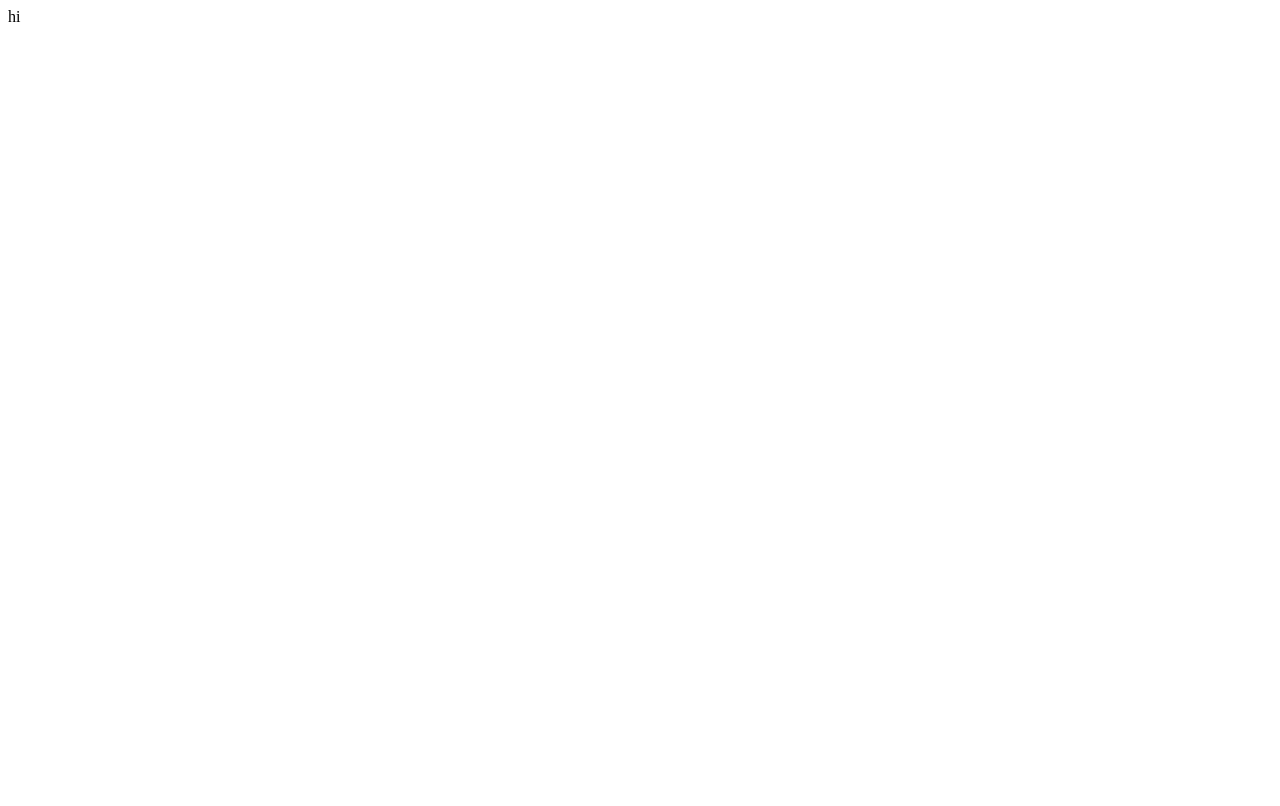
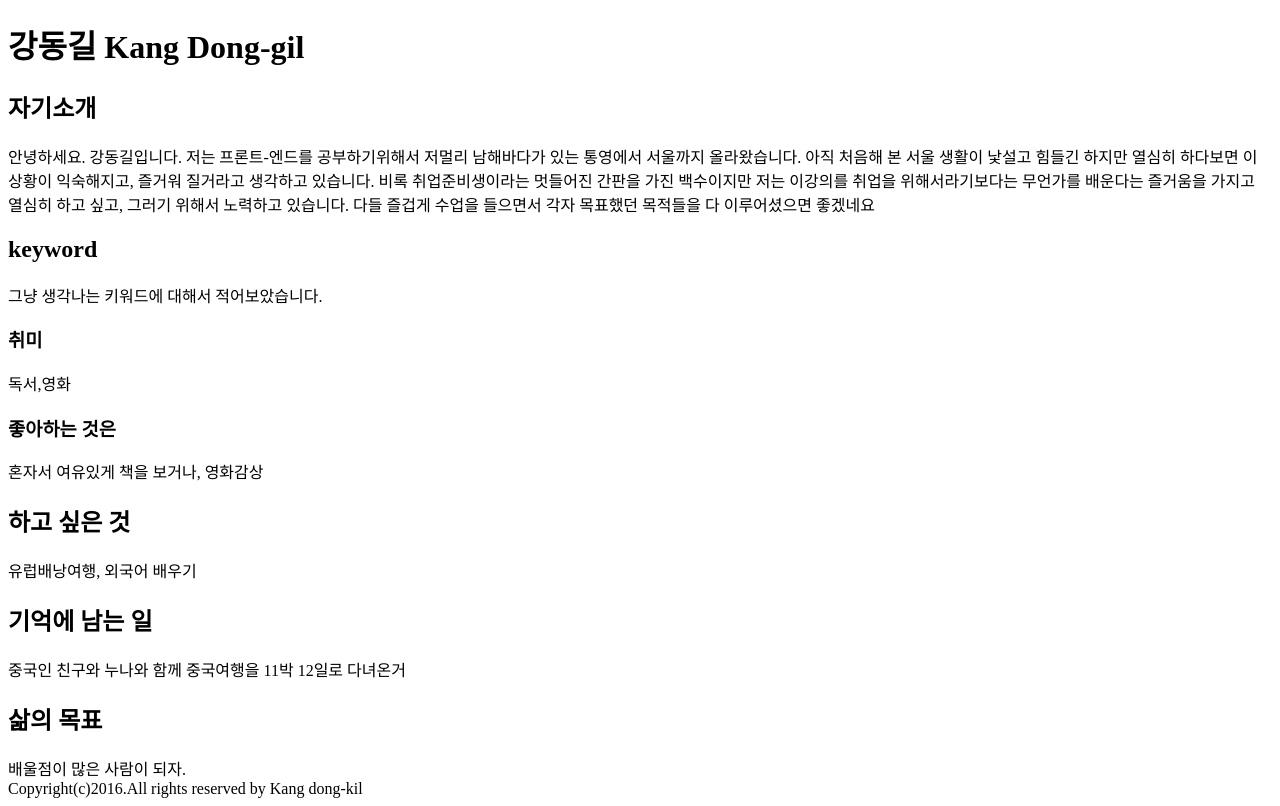
Before and after one commit to kangdongkil/fecamp, a plain HTML site: page index.html in a window 1280 px wide. Drawn offline with Linux system fonts and the light colour scheme.

Commit message:
index.html 파일변경

```diff
--- a/index.html
+++ b/index.html
@@ -1,8 +1,52 @@
 <!DOCTYPE html>
 <html>
     <head>
+        <meta charset="UTF-8" />
+        <meta name="viewport" content=""/>
+        <meta property="og:title" content="동기리네 사이트"/>
+        <meta property="og:description" content=""/>
+        <meta property="og:image" content=""/>
+        <title>자기소개</title>
+
     </head>
     <body>
-        hi
+
+        <h1>강동길 Kang Dong-gil</h1>
+        <section>
+            <h2>자기소개</h2>
+            안녕하세요. 강동길입니다.
+            저는 프론트-엔드를 공부하기위해서 저멀리 남해바다가 있는 통영에서 서울까지 올라왔습니다.
+            아직 처음해 본 서울 생활이 낯설고 힘들긴 하지만 열심히 하다보면 이상황이 익숙해지고, 즐거워 질거라고 생각하고 있습니다.
+            비록 취업준비생이라는 멋들어진 간판을 가진 백수이지만 저는 이강의를 취업을 위해서라기보다는
+            무언가를 배운다는 즐거움을 가지고 열심히 하고 싶고, 그러기 위해서 노력하고 있습니다.
+            다들 즐겁게 수업을 들으면서 각자 목표했던 목적들을 다 이루어셨으면 좋겠네요
+        </section>
+        <article>
+            <h2>keyword</h2>
+            <aside>그냥 생각나는 키워드에 대해서 적어보았습니다.</aside>
+        <section>
+            <h3>취미</h3>
+            독서,영화
+        </section>
+        <section>
+            <h3>좋아하는 것은</h3>
+            혼자서 여유있게 책을 보거나, 영화감상
+        </section>
+        <section>
+            <h2>하고 싶은 것</h2>
+            유럽배낭여행, 외국어 배우기
+        </section>
+
+        <section>
+            <h2>기억에 남는 일</h2>
+            중국인 친구와 누나와 함께 중국여행을 11박 12일로 다녀온거
+        </section>
+        <section>
+            <h2>삶의 목표</h2>
+            배울점이 많은 사람이 되자.
+        </section>
+        </article>
+
+        <footer>Copyright(c)2016.All rights reserved by Kang dong-kil</footer>
     </body>
 </html>
```
